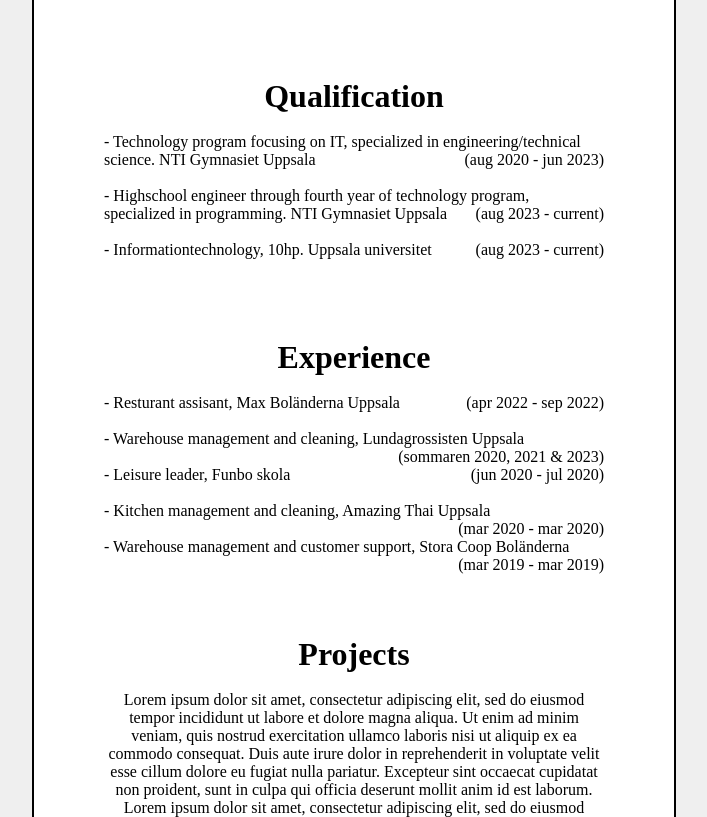
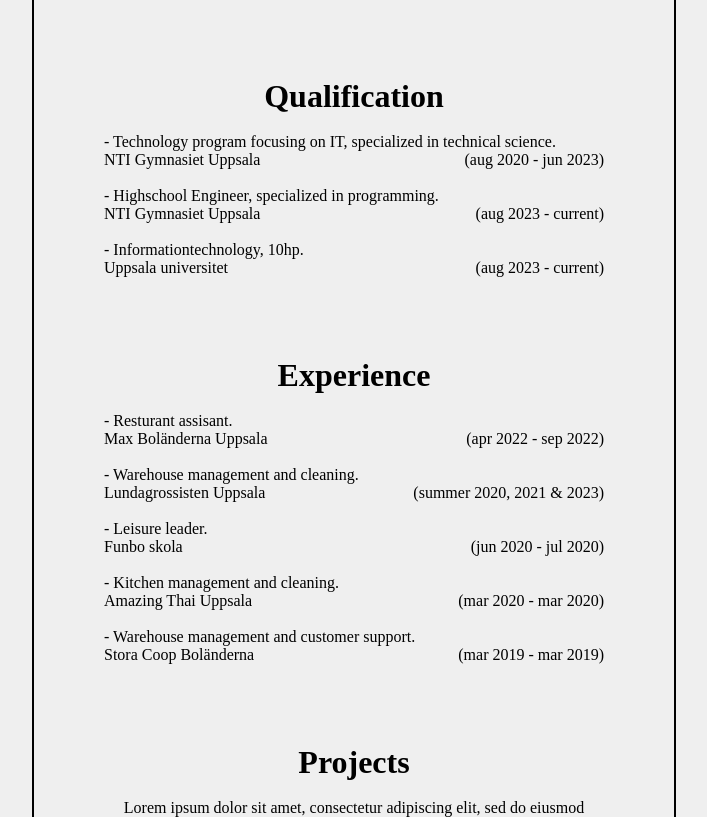
Before and after one commit to SamuelWidlund/SamuelWidlund.github.io, a plain HTML site: page index.html in a window 1280 px wide. Shown: the part 1301-2118 px from the top of the page, without its empty margins (286-993 px from the left). Drawn offline with Linux system fonts and the light colour scheme; a small style sheet from the web is missing.

Commit message:
small fix

```diff
--- a/index.html
+++ b/index.html
@@ -28,7 +28,7 @@
             </ul>
         </div>
         <div id="rightBlock">
-            <img src="bilder/marathonbild.png" alt="Samuel just arrived at the finish line for marathon race 6 Sjöar">
+            <img src="bilder/marathonbild.png" height="500px" width="500px" alt="Samuel just arrived at the finish line for marathon race 6 Sjöar">
             <a href="bilder/marathonbild.png" data-lightbox="image-1"
                 data-title="Marathon race 6 Sjöar, ©Aron Broman"></a>
         </div>
@@ -78,15 +78,15 @@
                 <h1>Qualification</h1><br>
             </div>
             <div class="alignLeftInfo">
-                <p>- Technology program focusing on IT, specialized in engineering/technical science. NTI Gymnasiet
-                    Uppsala
+                <p>- Technology program focusing on IT, specialized in technical science.<br>
+                    NTI Gymnasiet Uppsala
                     <span class="alignRightInfo">(aug 2020 - jun 2023)</span>
                 </p><br>
-                <p>- Highschool engineer through fourth year of technology program, specialized in programming. NTI
-                    Gymnasiet Uppsala
+                <p>- Highschool Engineer, specialized in programming.<br>
+                    NTI Gymnasiet Uppsala
                     <span class="alignRightInfo">(aug 2023 - current)</span>
                 </p><br>
-                <p>- Informationtechnology, 10hp. Uppsala universitet <span class="alignRightInfo">(aug 2023 -
+                <p>- Informationtechnology, 10hp.<br>Uppsala universitet <span class="alignRightInfo">(aug 2023 -
                         current)</span>
                 </p>
             </div>
@@ -94,24 +94,22 @@
                 <h1>Experience</h1><br>
             </div>
             <div class="alignLeftInfo">
-                <p>- Resturant assisant, Max Boländerna Uppsala
+                <p>- Resturant assisant.<br>
+                    Max Boländerna Uppsala
                     <span class="alignRightInfo">(apr 2022 - sep 2022)</span>
                 </p><br>
-                <p>- Warehouse management and cleaning, Lundagrossisten Uppsala <span class="alignRightInfo">(sommaren
-                        2020,
-                        2021
-                        &
-                        2023)</span>
+                <p>- Warehouse management and cleaning.<br>
+                     Lundagrossisten Uppsala
+                     <span class="alignRightInfo">(summer 2020, 2021 & 2023)</span>
                 </p><br>
-                <p>- Leisure leader, Funbo skola <span class="alignRightInfo">(jun 2020 - jul 2020)</span>
+                <p>- Leisure leader.<br>
+                     Funbo skola <span class="alignRightInfo">(jun 2020 - jul 2020)</span>
                 </p><br>
-                <p>- Kitchen management and cleaning, Amazing Thai Uppsala <span class="alignRightInfo">(mar 2020 - mar
-                        2020)</span>
+                <p>- Kitchen management and cleaning.<br>
+                     Amazing Thai Uppsala <span class="alignRightInfo">(mar 2020 - mar 2020)</span>
                 </p><br>
-                <p>- Warehouse management and customer support, Stora Coop Boländerna <span class="alignRightInfo">(mar
-                        2019
-                        - mar
-                        2019)</span>
+                <p>- Warehouse management and customer support.<br>
+                     Stora Coop Boländerna <span class="alignRightInfo">(mar 2019 - mar 2019)</span>
                 </p>
             </div>
             <div class="infoHeading" id="projects">
--- a/style.css
+++ b/style.css
@@ -52,8 +52,31 @@ body{
 
 @media screen and (max-width: 1100px){
     #rightBlock img{
-        width:400px;
-        height:400px;
+        width:300px;
+        height:300px;
+    }
+    #leftBlock{
+        font-size:15px;
+    }
+}
+
+@media screen and (max-width: 700px){
+    #rightBlock img{
+        width:200px;
+        height:200px;
+    }
+    #leftBlock{
+        font-size:10px;
+    }
+}
+
+@media screen and (max-width: 400px){
+    #rightBlock img{
+        width:150px;
+        height:150px;
+    }
+    #leftBlock{
+        font-size:7px;
     }
 }
 
@@ -75,7 +98,7 @@ footer{
 
 .infoBorder{
     width:50vw;
-    background-color: white;
+    background-color: transparent;
     border: 2px solid black;
     margin-left:auto;
     margin-right:auto;
```
